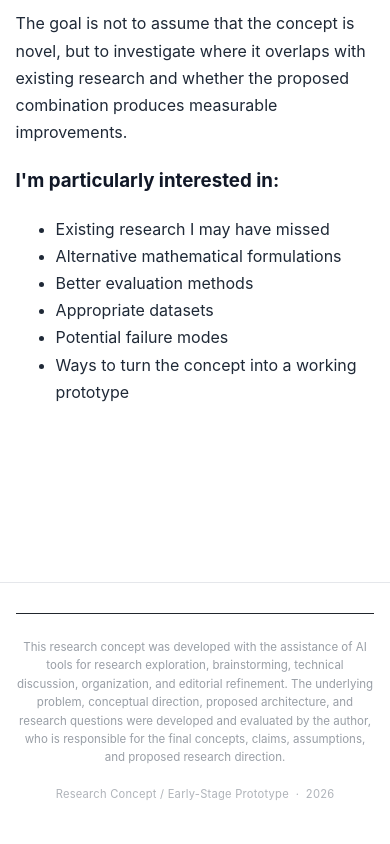
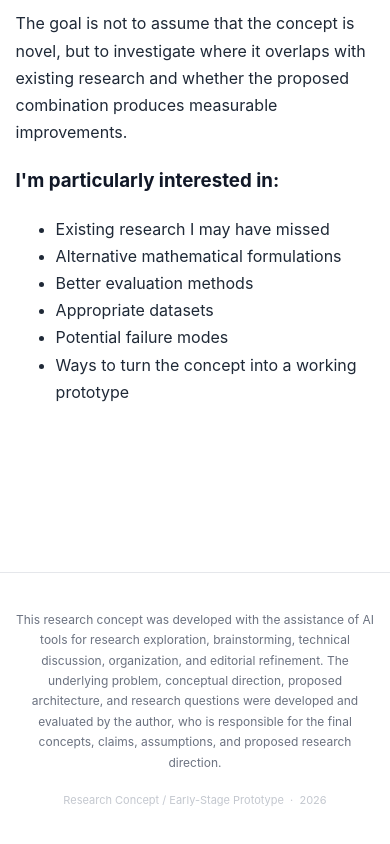
Before and after one commit to Gacci/Ariadne, a plain HTML site: page index.html in a window 390 px wide. Shown: the part 10275-11119 px from the top of the page. Drawn offline with Linux system fonts and the light colour scheme.

Commit message:
Refactor footer styles for improved layout and design

```diff
--- a/style.css
+++ b/style.css
@@ -386,46 +386,53 @@
  }
 
 .site-footer {
-    margin-top: 70px;
+    margin-top: 60px;
     padding: 30px 20px 45px;
-    color: #6e7681;
-    font-size: 0.75rem;
+    border-top: 1px solid #e5e7eb;
+    color: #6b7280;
+    font-size: 12px;
 }
 
 .footer-content {
-    max-width: 820px;
+    width: min(820px, 100%);
     margin: 0 auto;
     text-align: center;
 }
 
 .footer-divider {
-    width: 100%;
-    height: 1px;
-    background: #21262d;
-    margin-bottom: 24px;
+    display: none;
 }
 
-  .footer-disclosure {
+.footer-title {
+    margin: 0 0 10px;
+    color: #9ca3af;
+    font-size: 11px;
+    font-weight: 600;
+    letter-spacing: 0.08em;
+    text-transform: uppercase;
+}
+
+.footer-text {
     max-width: 720px;
-    margin: 0 auto;
+    margin: 6px auto;
     line-height: 1.6;
-    opacity: 0.7;
+    color: #9ca3af;
+    opacity: 0.75;
 }
 
 .footer-meta {
     margin-top: 18px;
-    font-size: 0.7rem;
-    letter-spacing: 0.02em;
-    opacity: 0.55;
+    color: #9ca3af;
+    font-size: 11px;
+    opacity: 0.6;
 }
 
 @media (max-width: 600px) {
     .site-footer {
-      padding-left: 16px;
-      padding-right: 16px;
+        padding: 25px 16px 35px;
     }
 
-    .footer-disclosure {
-      font-size: 0.72rem;
+    .footer-text {
+        font-size: 11px;
     }
 }
```
Lines whose indentation alone changed are shown as unchanged.
